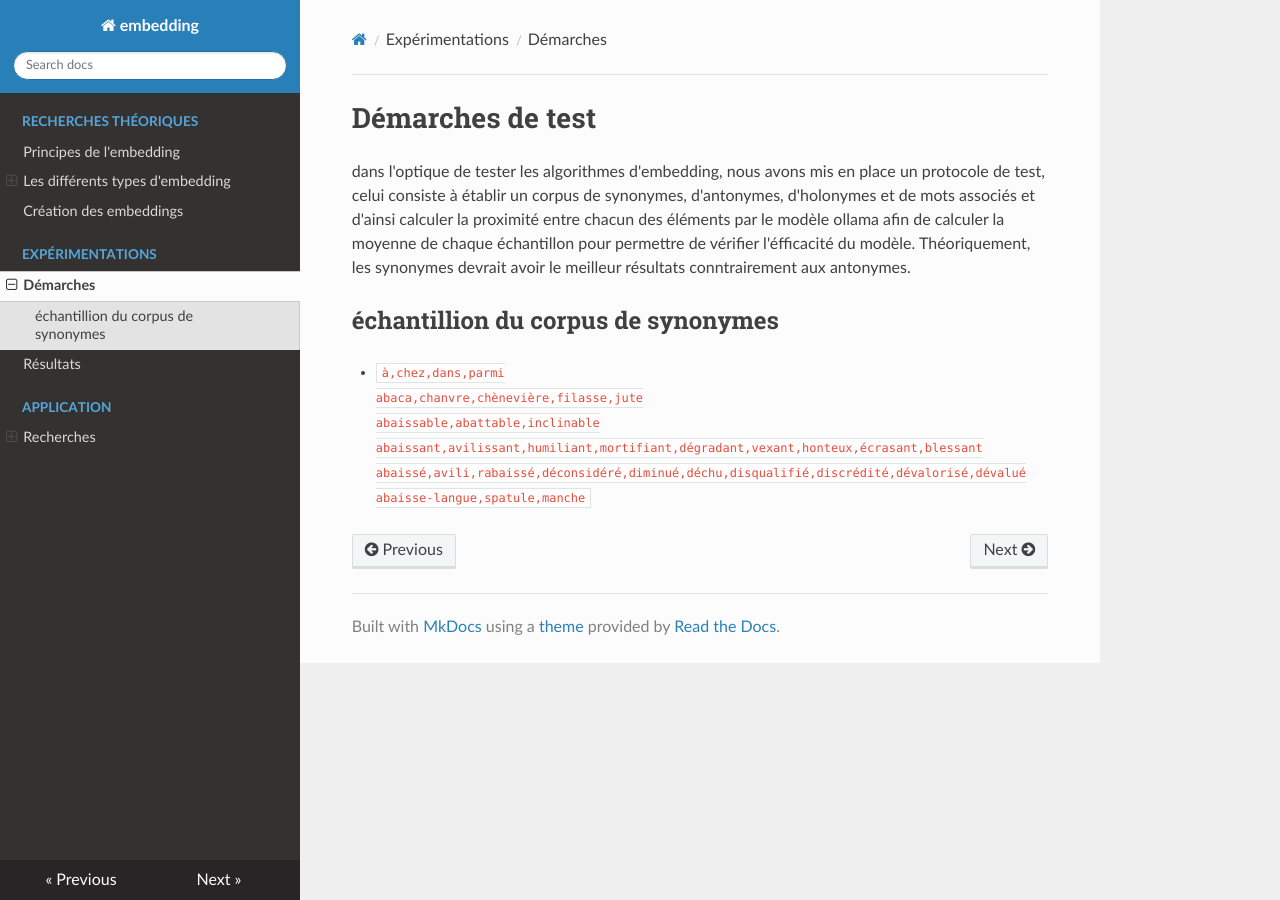
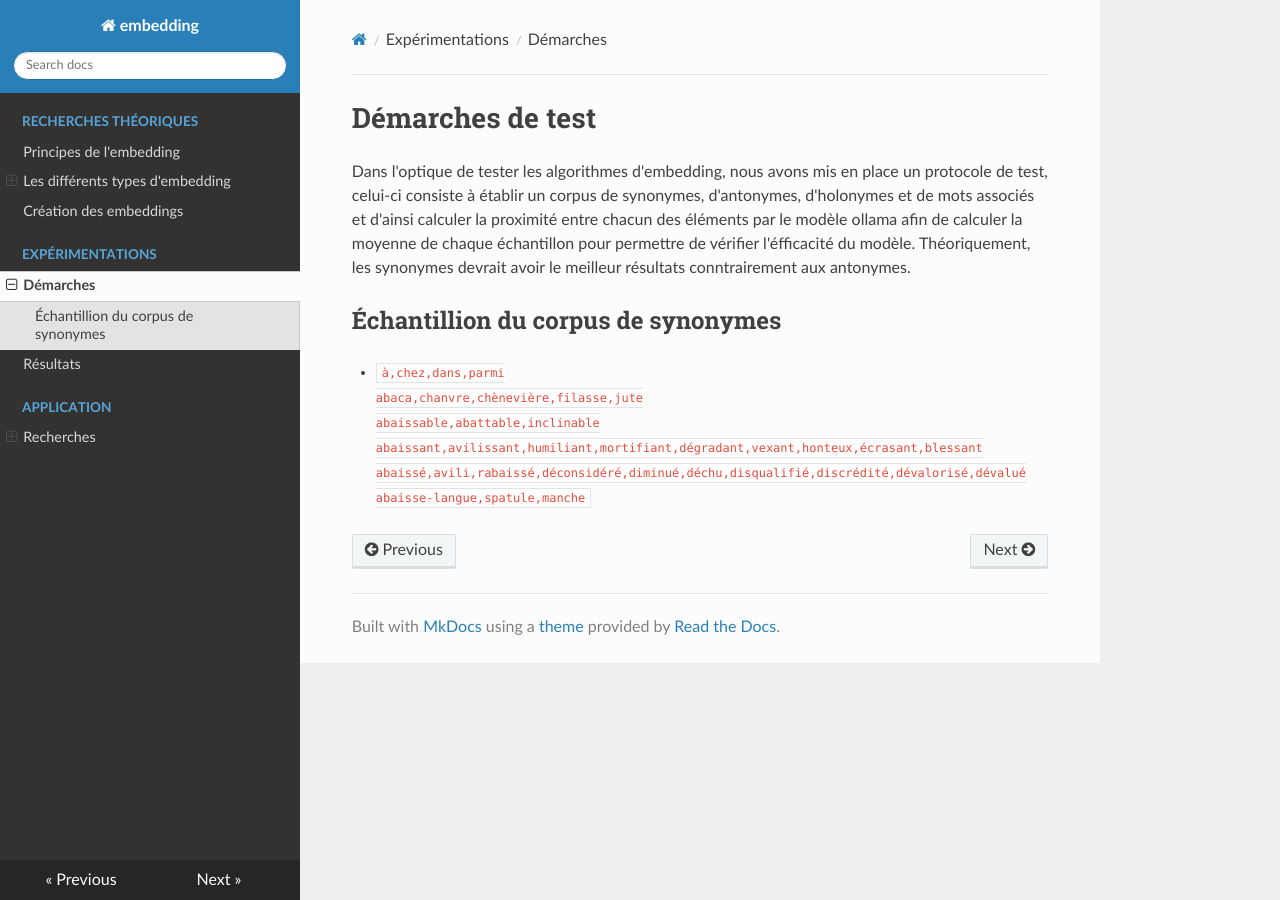
Before and after one commit to embeddings-but3-2025-AIpagnan/Mkdocs, an MkDocs documentation site: the page built from docs/demarches.md, in a window 1280 px wide. Built offline with MkDocs 1.6.1, drawn with Linux system fonts in a browser that asks for light colours; nearby versions of some CDN libraries.

Commit message:
mise à jour mkdoc

```diff
--- a/docs/demarches.md
+++ b/docs/demarches.md
@@ -1,8 +1,8 @@
 #Démarches de test
-dans l'optique de tester les algorithmes d'embedding, nous avons mis en place un protocole de test, celui consiste à établir un corpus de synonymes, d'antonymes, d'holonymes et de mots associés et d'ainsi calculer la proximité entre chacun des éléments par le modèle ollama afin de calculer la moyenne de chaque échantillon pour permettre de vérifier l'éfficacité du modèle.
+Dans l'optique de tester les algorithmes d'embedding, nous avons mis en place un protocole de test, celui-ci consiste à établir un corpus de synonymes, d'antonymes, d'holonymes et de mots associés et d'ainsi calculer la proximité entre chacun des éléments par le modèle ollama afin de calculer la moyenne de chaque échantillon pour permettre de vérifier l'éfficacité du modèle.
 Théoriquement, les synonymes devrait avoir le meilleur résultats conntrairement aux antonymes.
 
-##échantillion du corpus de synonymes
+##Échantillion du corpus de synonymes
 * `à,chez,dans,parmi
 abaca,chanvre,chènevière,filasse,jute
 abaissable,abattable,inclinable
```
Also changed, not shown: docs/creation.md (+1 -1 lines), docs/front-end_technos.md (+1 -1 lines).
